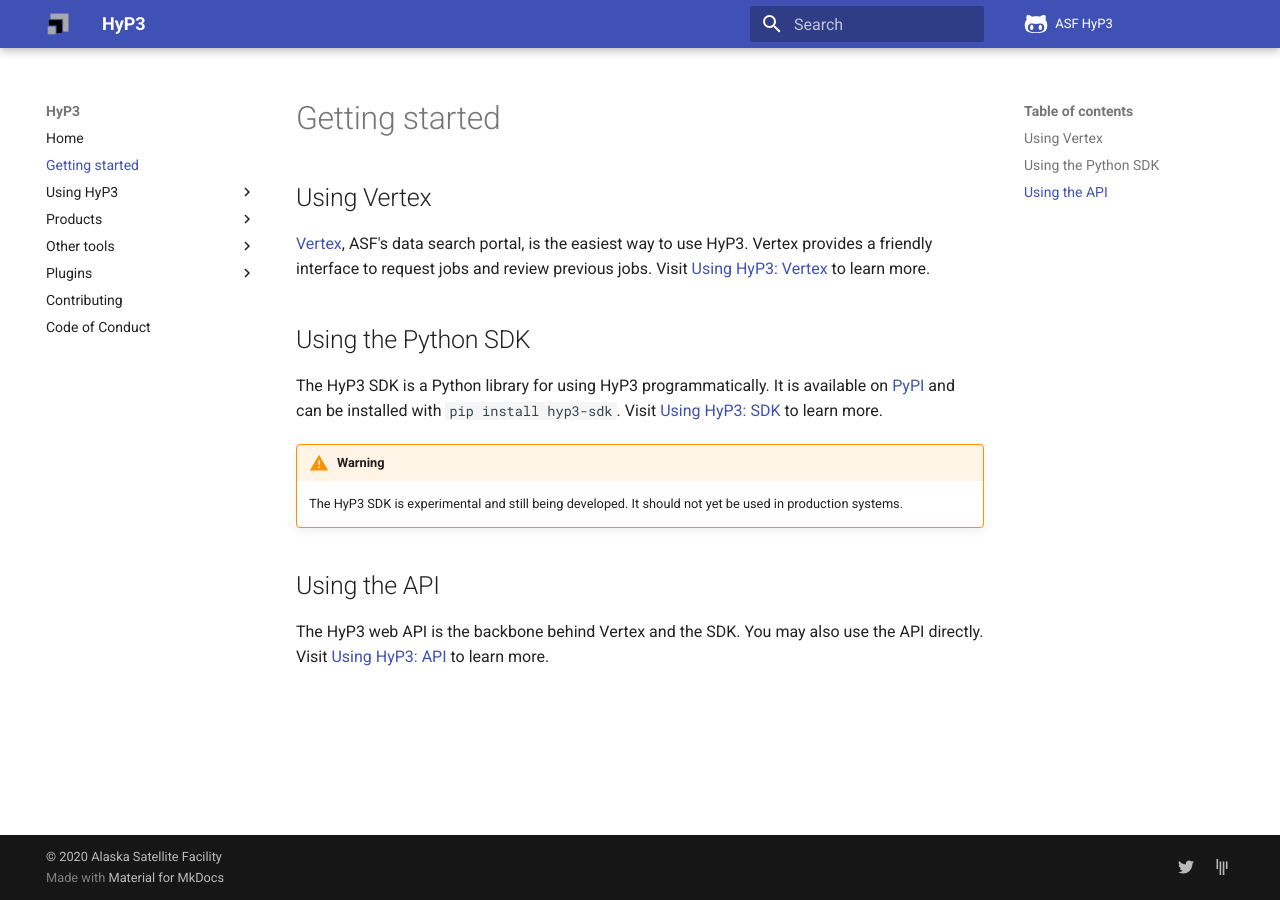
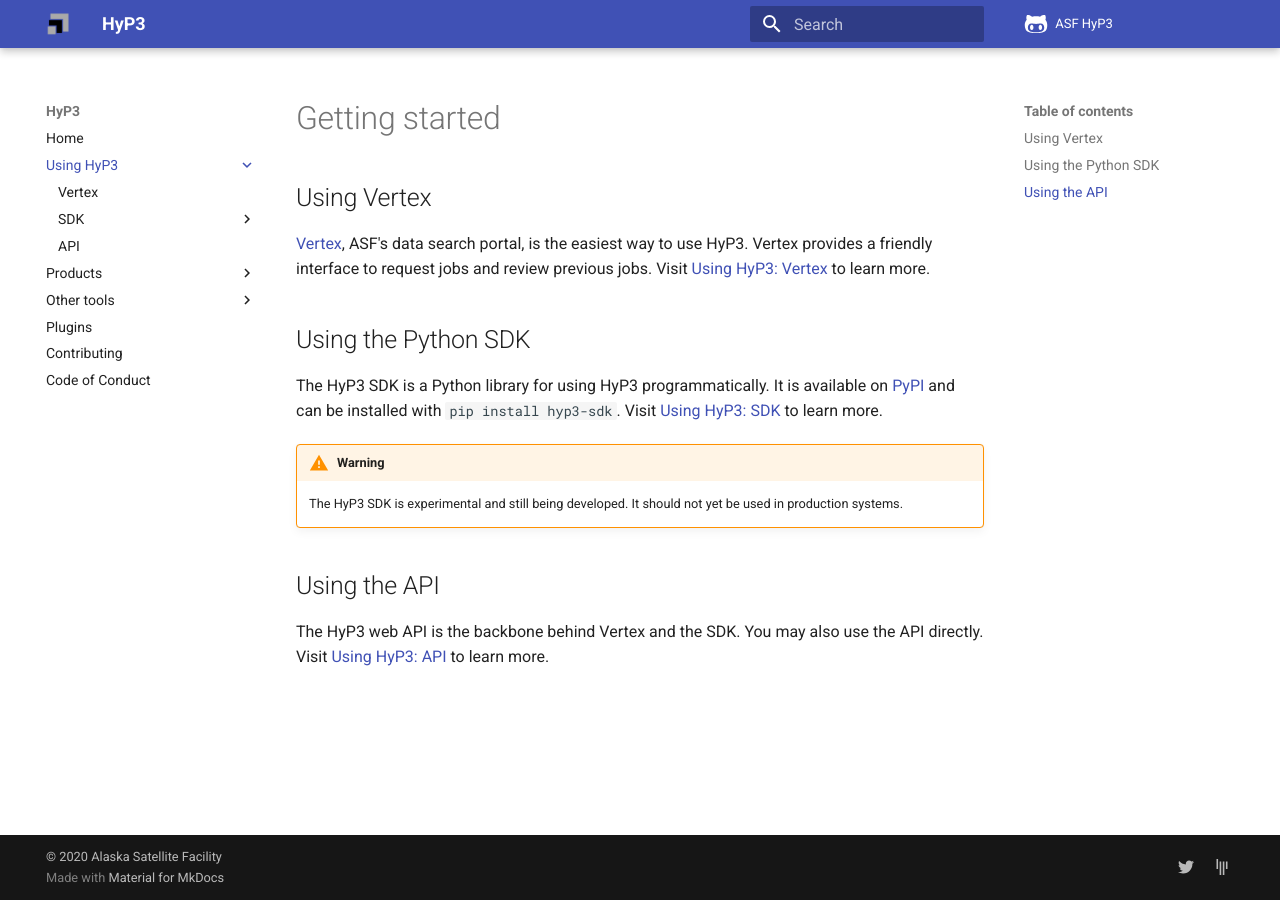
Before and after one commit to ASFHyP3/hyp3-docs, an MkDocs documentation site: the page built from docs/getting_started.md, in a window 1280 px wide. Built offline with MkDocs 1.6.1 and Material for MkDocs 9.7.7, drawn with Linux system fonts in a browser that asks for light colours.

Commit message:
Update nav stucture for content sections and new api reference methodology

```diff
--- a/conda-env.yml
+++ b/conda-env.yml
@@ -13,5 +13,6 @@
       # For documentation
       - hyp3_sdk==0.3.3  # also pinned in docs/using/sdk.md
       - asf_tools==0.2.0  # also pinned in docs/tools/asf_tools.md
+      - mkdocs-section-index
       - mkdocstrings
       - git+https://github.com/Jlrine2/mkdocs-gitsnippet-plugin.git
--- a/mkdocs.yml
+++ b/mkdocs.yml
@@ -35,23 +35,27 @@
 
 nav:
   - Home: index.md
-  - Getting started: getting_started.md
   - Using HyP3:
+      - getting_started.md
       - Vertex: using/vertex.md
-      - SDK: using/sdk.md
+      - SDK:
+        - using/sdk.md
+        - API Reference: using/sdk_api.md
       - API: using/api.md
   - Products:
-      - Overview: products.md
+      - products.md
       - Digital Elevation Models: dems.md
       - Product guides:
           - RTC Product Guide: guides/rtc_product_guide.md
           - RTC ATBD: guides/rtc_atbd.md
   - Other tools:
       - ArcGIS Toolbox: tools/arcgis_toolbox.md
-      - ASF Tools for Python: tools/asf_tools.md
+      - ASF Tools for Python:
+        - tools/asf_tools.md
+        - API Reference: tools/asf_tools_api.md
       # - hyp3lib: tools/hyp3lib.md
   - Plugins:
-      - Overview: plugins.md
+      - plugins.md
       # - HyP3 GAMMA: plugins/gamma.md
       # - HyP3 autoRIFT: plugins/autoRIFT.md
   - Contributing: contributing.md
@@ -60,6 +64,7 @@
 plugins:
   - search
   - gitsnippet
+  - section-index
   - mkdocstrings:
       handlers:
           python:
```
